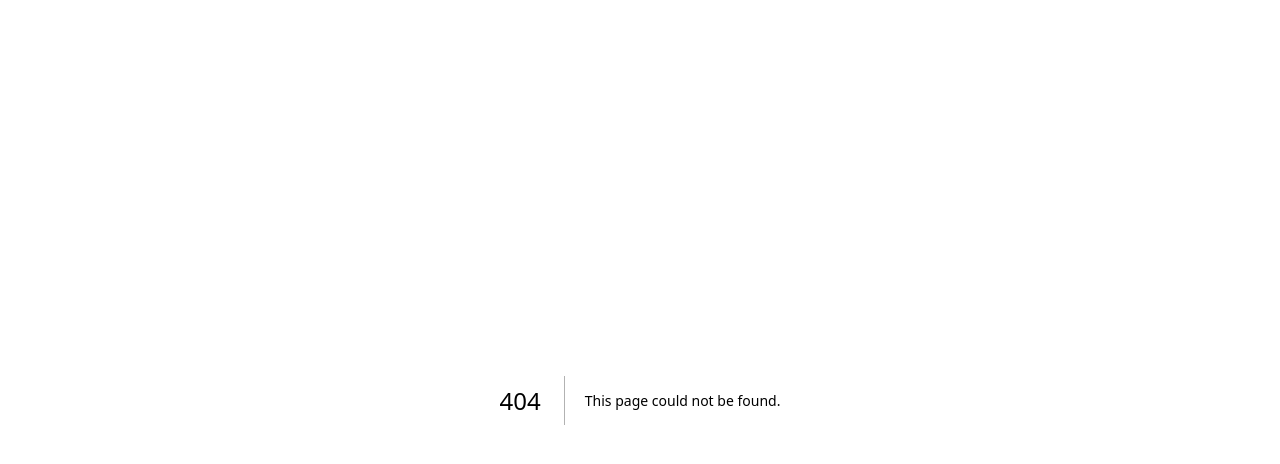
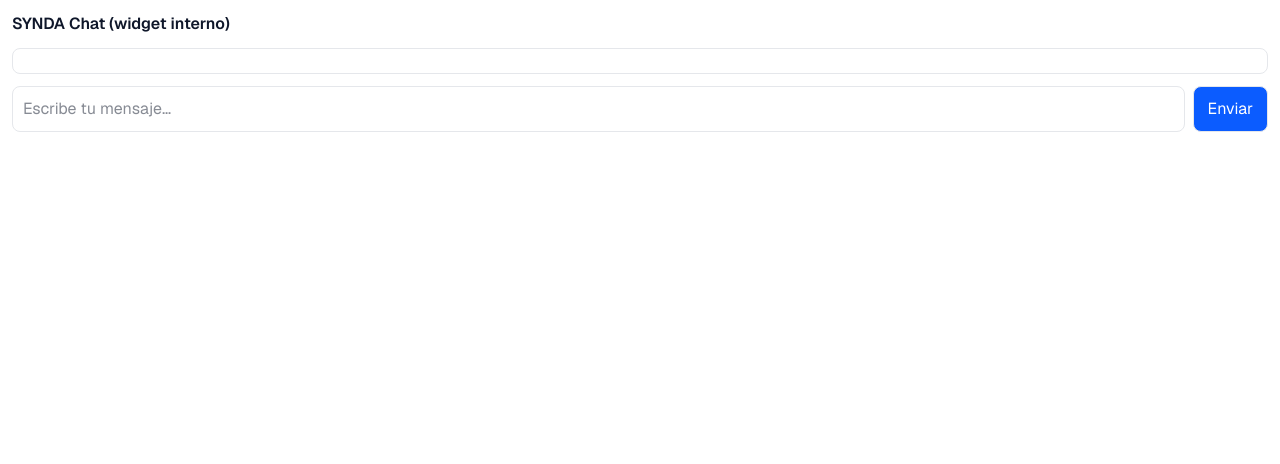
Before and after one commit to christopherrichardson25-SYNDA/syndaverse-dashboard, a Next.js app: page /syndabrain/widget in a window 1280 px wide. Before the commit this address had no page. Shown: the top 464 px of the page. Built offline with nearby package versions, Linux system fonts and the light colour scheme.

Commit message:
Create page.tsx

```diff
--- /dev/null
+++ b/app/syndabrain/widget/page.tsx
@@ -0,0 +1,58 @@
+"use client";
+import { useState } from "react";
+
+export default function SyndabrainWidgetPage() {
+  const [msg, setMsg] = useState("");
+  const [log, setLog] = useState<Array<{role: string; content: string}>>([]);
+
+  async function send() {
+    if (!msg.trim()) return;
+    const userMsg = { role: "user", content: msg };
+    setLog((l) => [...l, userMsg]);
+    setMsg("");
+
+    try {
+      const res = await fetch("/api/chat", {
+        method: "POST",
+        headers: { "content-type": "application/json" },
+        body: JSON.stringify({ message: msg }),
+      });
+      const ct = res.headers.get("content-type") || "";
+      let botText = "";
+      if (ct.includes("application/json")) {
+        const j = await res.json();
+        botText = typeof j === "string" ? j : JSON.stringify(j, null, 2);
+      } else {
+        botText = await res.text();
+      }
+      setLog((l) => [...l, { role: "assistant", content: botText }]);
+    } catch (e: any) {
+      setLog((l) => [...l, { role: "assistant", content: `Error: ${e?.message || e}` }]);
+    }
+  }
+
+  return (
+    <div style={{display:"flex",flexDirection:"column",height:"100%",padding:"12px",gap:12}}>
+      <div style={{fontWeight:600}}>SYNDA Chat (widget interno)</div>
+      <div style={{flex:1,overflow:"auto",border:"1px solid #e5e7eb",borderRadius:8,padding:12,background:"white"}}>
+        {log.map((m, i) => (
+          <div key={i} style={{marginBottom:8}}>
+            <b>{m.role === "user" ? "Tú" : "SyndaBrain"}:</b> <pre style={{display:"inline",whiteSpace:"pre-wrap"}}>{m.content}</pre>
+          </div>
+        ))}
+      </div>
+      <div style={{display:"flex",gap:8}}>
+        <input
+          value={msg}
+          onChange={(e) => setMsg(e.target.value)}
+          onKeyDown={(e) => e.key === "Enter" && send()}
+          placeholder="Escribe tu mensaje…"
+          style={{flex:1,border:"1px solid #e5e7eb",borderRadius:8,padding:"10px"}}
+        />
+        <button onClick={send} style={{border:"1px solid #e5e7eb",borderRadius:8,padding:"10px 14px",background:"#0b5cff",color:"#fff"}}>
+          Enviar
+        </button>
+      </div>
+    </div>
+  );
+}
```
